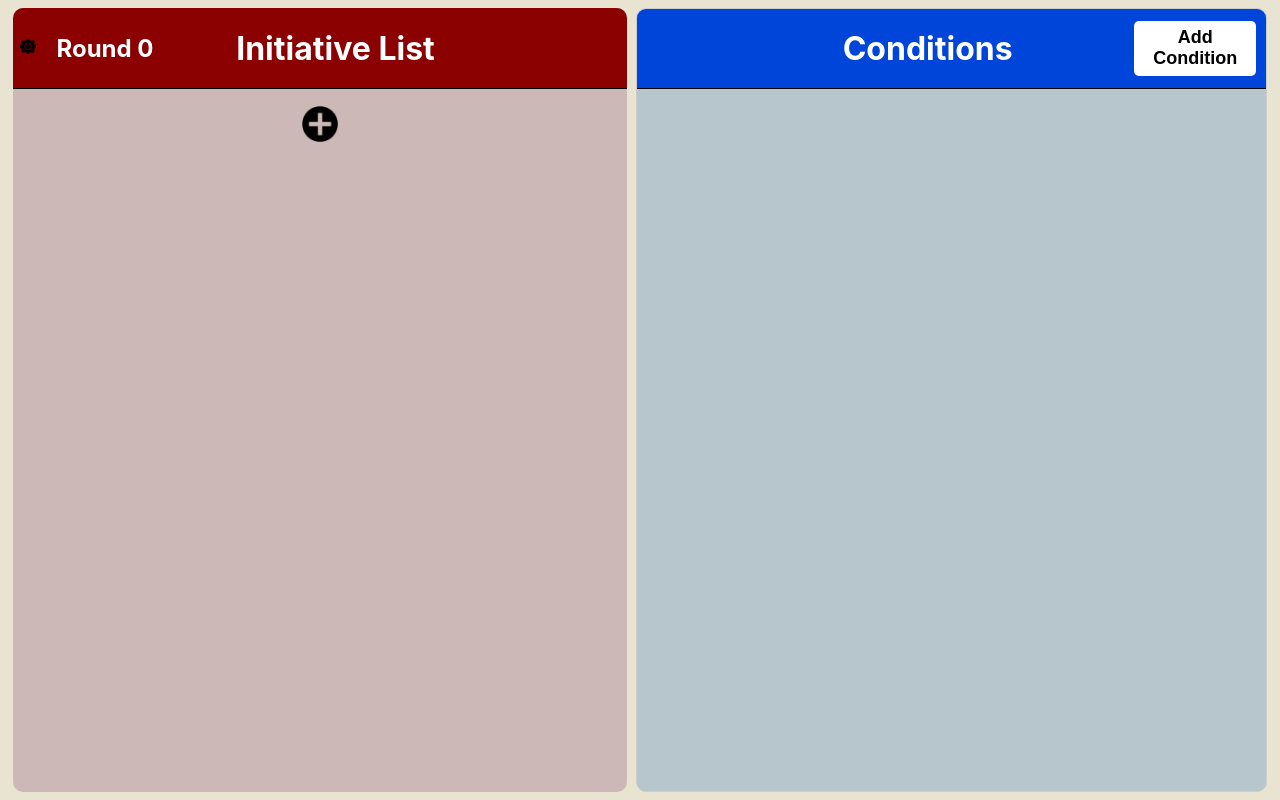
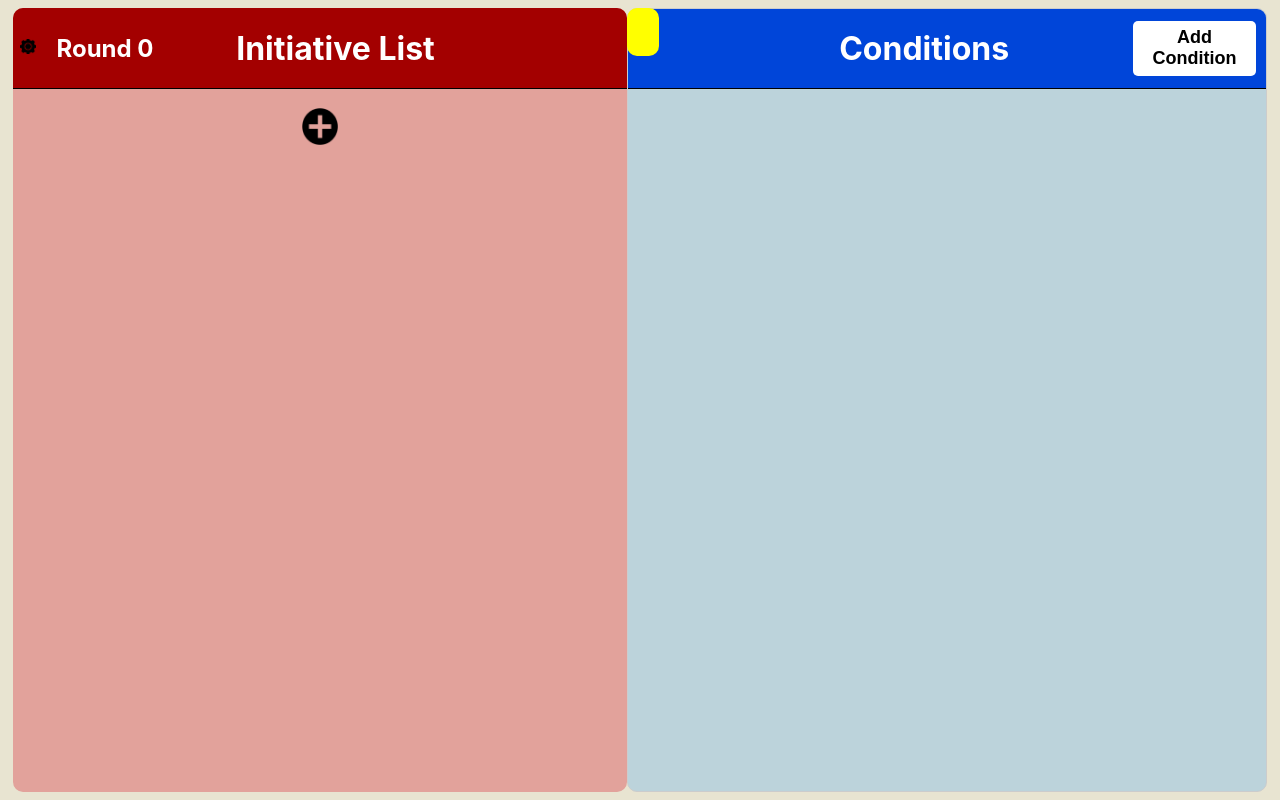
Before and after one commit to GoreJess/Initiative-Tracker-React, a React (Create React App) app: page / in a window 1280 px wide. Built offline with nearby package versions, Linux system fonts and the light colour scheme.

Commit message:
Trying out the connector box.

```diff
--- a/src/1colors.css
+++ b/src/1colors.css
@@ -1,15 +1,15 @@
 :root {
     --page-background: #e8e4d1;
-    --initiative-box-background: #ccb8b6;
-    --initiative-banner: darkred;
-    --conditions-box-background: #b6c6cc;
-    --conditions-expiration-background: #a2c2ce;
+    --initiative-box-background: #e2a29b;
+    --initiative-banner: rgb(163, 0, 0);
+    --conditions-box-background: #bcd3db;
+    --conditions-expiration-background: #8abcce;
     --character-modal-background: #e3bfbf;
     --condition-modal-background: #bfd1e3;
     --condition-list-banner-background: #0045d9;
     --condition-modal-section-background: #77b3bb;
-    --bad-condition-background: #ff8686;
-    --good-condition-background: rgb(140, 214, 140);
-    --neutral-condition-background: #96a8ae;
+    --bad-condition-background: #ff0000;
+    --good-condition-background: rgb(41, 194, 41);
+    --neutral-condition-background: #8d888f;
     --view-character-background: #9c9c9c;
 }
--- a/src/1mainCode.js
+++ b/src/1mainCode.js
@@ -36,9 +36,13 @@ export default function MainCode() {
     Array(20).fill({ name: '', affiliation: '', initiative: null, conditions: [] })
   );
 
+
   const [sortedRowData, setSortedRowData] = useState([]);
 
   const [shiftedRowIndex, setShiftedRowIndex] = useState(null); // Track the index of the shifted row
+
+  const rowHeight = 40; // px, adjust to match your row height
+  const connectorTop = shiftedRowIndex !== null ? shiftedRowIndex * rowHeight : 0;
 
   const [openMenuIndex, setOpenMenuIndex] = useState(null);
 
@@ -651,6 +655,11 @@ export default function MainCode() {
               ))}
             </div>
           </div>
+          <div
+              className="connector-box"
+              style={{ top: connectorTop }}
+            >
+            </div>
           <div className="conditions-list">
             {/* Banner */}
             <div className="conditions-list-banner">
--- a/src/2mainStyles.css
+++ b/src/2mainStyles.css
@@ -18,8 +18,8 @@ html, body {
   .container {
     display: flex;
     height: 100%; /* Full height of the wrapper */
-    gap: 0.7%; /* 1% gap between the boxes */
     box-sizing: border-box;
+    position: relative;
   }
 
   .initiative-list {
@@ -31,6 +31,26 @@ html, body {
     background-color: var(--initiative-box-background);
   }
 
+  /* Connector box styles */
+.connector-box {
+  position: absolute;
+  left: 49%; /* Place it between the two lists (adjust if needed) */
+  width: 1%;
+  min-width: 32px;
+  max-width: 60px;
+  height: 48px; /* Match the height of a row, adjust as needed */
+  background: yellow;
+  border-radius: 10px;
+  display: flex;
+  align-items: center;
+  justify-content: center;
+  font-weight: bold;
+  font-size: 1.1rem;
+  box-sizing: border-box;
+  transition: top 0.2s;
+  z-index: 2;
+}
+
   .conditions-list {
     flex-grow: 1;
     display: flex;
--- a/src/3initiativeList.css
+++ b/src/3initiativeList.css
@@ -204,7 +204,7 @@
     justify-content: center;
     color: white;
     min-width: 0;
-    height: 100%;
+    height: 75px;
   }
 
 
@@ -235,8 +235,6 @@
 }
 
 .shifted-row {
-    transform: translateX(calc(100% - 98%)); /* Move the row to align with the left edge of .conditions-list */
-    transition: transform 0.5s ease; /* Smooth transition */
     background-color: var(--conditions-box-background); /* Change the background color to green when shifted */
     z-index: 15;
   }
--- a/src/5addConditionModal.css
+++ b/src/5addConditionModal.css
@@ -22,7 +22,7 @@
     box-shadow: 0 4px 8px rgba(0, 0, 0, 0.2);
     text-align: center;
     position: relative;
-    height: 500px;
+    height: 550px;
   }
 
 
@@ -75,6 +75,8 @@
   .conditions-section {
     background-color: var(--condition-modal-section-background);
     flex: 1 1 0;
+    display: flex;
+    flex-direction: column;
     padding: 15px; /* Add padding for spacing */
     border-radius: 10px; /* Optional: Add rounded corners */
     margin-bottom: 20px; /* Add spacing below the section */
@@ -95,8 +97,14 @@
 .characters-checkbox-group {
   display: flex;
   flex-direction: column; /* Stack character names vertically */
+  flex: 1 1 auto;
+  max-height: 220px;      /* Adjust height as needed */
+  overflow-y: auto;
   gap: 8px;
   margin-top: 10px;
+  scrollbar-width: thin;
+  scrollbar-color: var(--condition-list-banner-background, #333) transparent;
+  width: 100%;
 }
 
 .conditions-checkbox-group {
```
